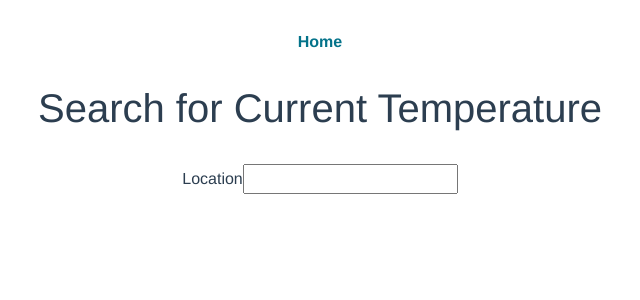
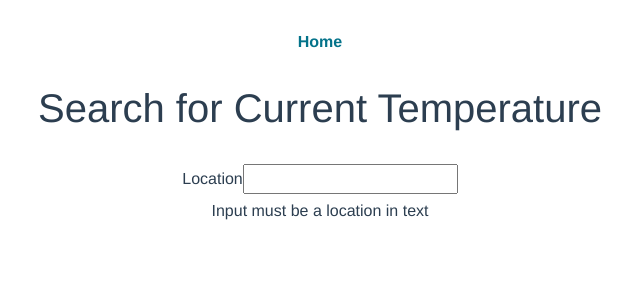
Before and after one commit to MrT3ddy/AcivityWeather, a Vue app: page /weather in a window 1280 px wide. Shown: the top 300 px of the page, without its empty margins (320-960 px from the left). Built offline with nearby package versions, Linux system fonts and the light colour scheme.

Commit message:
UI updates and refresh error fix

```diff
--- a/src/components/HelloWorld.vue
+++ b/src/components/HelloWorld.vue
@@ -2,7 +2,7 @@
   <div class="hello">
     <h1>{{ msg }}</h1>
     <p>
-      Find an activity and see what Kanye says <br>
+      Find an activity and see what Kanye says. <br>
       If your up to it, check the weather! <br>
     </p>
     <h3>Options</h3>
@@ -36,6 +36,6 @@ li {
   margin: 0 10px;
 }
 a {
-  color: #42b983;
+  color: #3283A8;
 }
 </style>
--- a/src/views/WeatherView.vue
+++ b/src/views/WeatherView.vue
@@ -10,12 +10,17 @@
       v-model="searchvar"
       @keypress="sendRequest">
     </div>
+      <!-- Displays direction if undefined-->
+    <div class="undefined-wwrap" v-if="weather.main == null">
+          Input must be a location in text
+    </div>
       <!-- Display API results if defined -->
     <div class="info-wrap" v-if="typeof weather.main != 'undefined'">
       <div class="Location"> {{ weather.name }}, {{weather.sys.country}} </div>
       <div class="Date">Today</div>
       <div class="temp">{{ weather.main.temp }}°</div>
     </div>
+
   </div>
 
 
```
Also changed, not shown: 1 other file (tests, documents, lock files or other folders).
